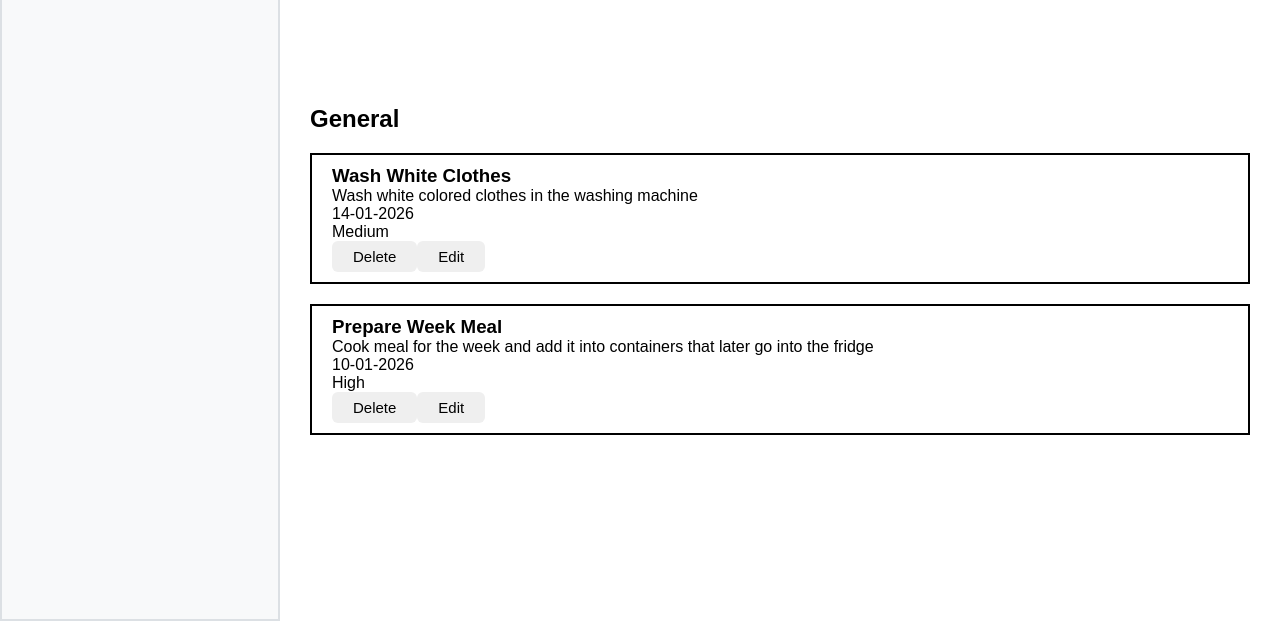
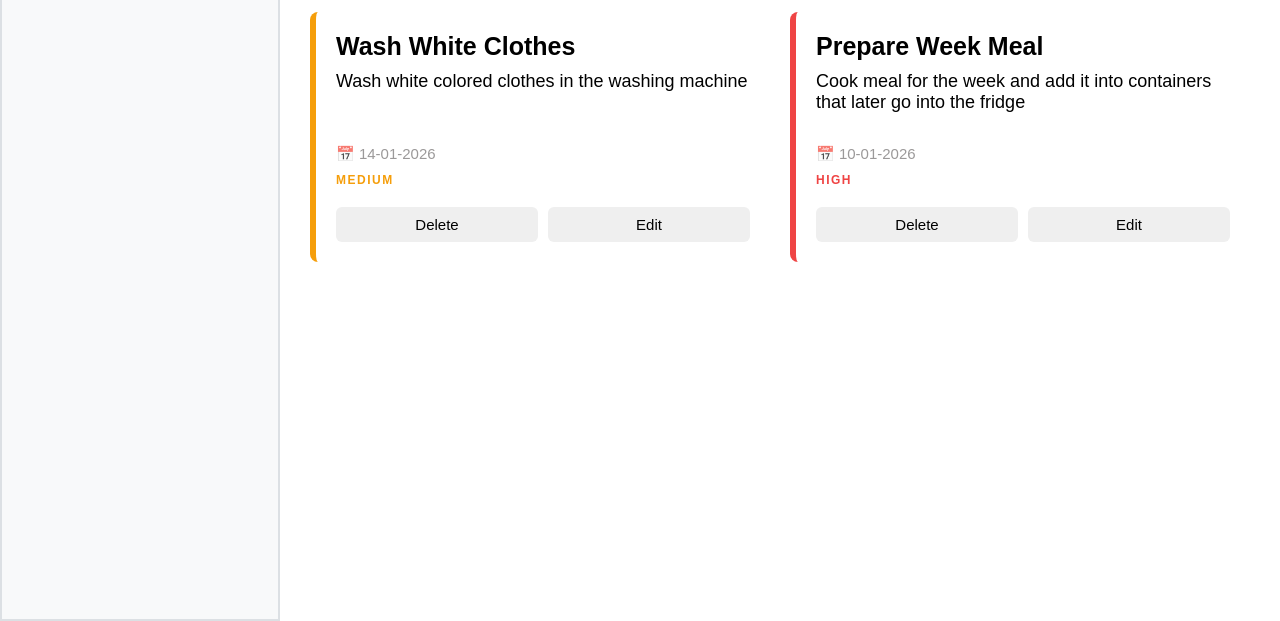
Before and after one commit to vbenedeto/todo-list, a website built with webpack: page src/template.html in a window 1280 px wide. Shown: the part 179-800 px from the top of the page. Built offline with nearby package versions, Linux system fonts and the light colour scheme.

Commit message:
Style Todo Grid and Cards elements

```diff
--- a/src/displayController.js
+++ b/src/displayController.js
@@ -39,33 +39,65 @@ export function renderProjects({ projects, activeProject, onSelect, onDelete })
   return projects;
 }
 
+function renderEmtpyState(container, message) {
+  const emptyMessage = document.createElement("div");
+  emptyMessage.classList.add("todo-grid__empty-state");
+  emptyMessage.textContent = message;
+  container.appendChild(emptyMessage);
+}
+
 export function renderTodos(project, onDelete, onEdit) {
-  const todoContainer = document.getElementById("todos-display");
-  todoContainer.textContent = "";
+  const projectTitle = document.querySelector(".project-title");
+  const todoGridContainer = document.querySelector(".todo-grid");
+  todoGridContainer.textContent = "";
 
   if (!project) {
-    todoContainer.innerHTML = "<h2>No projects left! Add one to start.</h2>";
-
+    projectTitle.textContent = "Get Startet!";
+    renderEmtpyState(todoGridContainer, "No projects left! Add one to start.")
     return;
   }
 
-  const projectTitle = document.createElement("h2");
   projectTitle.textContent = project.name;
-  todoContainer.appendChild(projectTitle);
+
+  if (project.todos.length === 0){
+    renderEmtpyState(todoGridContainer, "This project is empty. Time to add some tasks!");
+    return;
+  }
 
   project.todos.forEach((todo) => {
     const todoCard = document.createElement("div");
     todoCard.classList.add("todo-card");
+    todoCard.dataset.priority = todo.priority;
 
-    const displayDate = format(parseISO(todo.dueDate), "dd-MM-yyyy");
+    const todoTitle = document.createElement("h3");
+    todoTitle.textContent = todo.title;
+    todoTitle.classList.add("todo-card__title");
 
-    todoCard.innerHTML = `<h3>${todo.title}</h3> <p>${todo.description}</p> <p>${displayDate}</p> <p>${todo.priority}</p>`;
+    const todoDescription = document.createElement("p");
+    todoDescription.textContent = todo.description;
+    todoDescription.classList.add("todo-card__description");
+
+    const todoDueDate = document.createElement("p");
+    const formatedDate = format(parseISO(todo.dueDate), "dd-MM-yyyy");
+    todoDueDate.innerHTML = `📅 ${formatedDate}`;
+    todoDueDate.classList.add("todo-card__date")
+
+    const todoPriority = document.createElement("p");
+    todoPriority.textContent = todo.priority;
+    todoPriority.classList.add("todo-card__priority");
 
     const deleteTodoBtn = document.createElement("button");
     deleteTodoBtn.textContent = "Delete";
+    deleteTodoBtn.classList.add("todo-card__delete");
 
     const editTodoBtn = document.createElement("button");
     editTodoBtn.textContent = "Edit";
+    editTodoBtn.classList.add("todo-card__edit");
+
+    const actionBtnsContainer = document.createElement("div");
+    actionBtnsContainer.appendChild(deleteTodoBtn);
+    actionBtnsContainer.appendChild(editTodoBtn);
+    actionBtnsContainer.classList.add("todo-card__actions");
 
     deleteTodoBtn.addEventListener("click", () => {
       onDelete(todo.id);
@@ -75,9 +107,12 @@ export function renderTodos(project, onDelete, onEdit) {
       onEdit(todo);
     })
 
-    todoCard.appendChild(deleteTodoBtn);
-    todoCard.appendChild(editTodoBtn);
-    todoContainer.appendChild(todoCard);
+    todoCard.appendChild(todoTitle);
+    todoCard.appendChild(todoDescription);
+    todoCard.appendChild(todoDueDate);
+    todoCard.appendChild(todoPriority);
+    todoCard.appendChild(actionBtnsContainer);
+    todoGridContainer.appendChild(todoCard);
   });
 }
 
--- a/src/styles.css
+++ b/src/styles.css
@@ -86,7 +86,8 @@ header {
   flex-direction: column;
   gap: 30px;
   padding: 30px 20px;
-  border: 2px solid #dce0e4;;
+  border: 2px solid #dce0e4;
+  ;
   background-color: var(--bg-sidebar);
 }
 
@@ -155,15 +156,114 @@ header {
 }
 
 /* TODOS */
+
 #todos-display {
-  display: flex;
-  flex-direction: column;
+  padding: 30px;
+}
+
+.project-title {
+  font-size: 30px;
+  padding-bottom: 30px;
+  text-transform: capitalize;
+}
+
+.todo-grid {
+  display: grid;
+  grid-template-columns: repeat(auto-fill, minmax(400px, 1fr));
   gap: 20px;
-  padding: 30px;
-  align-self: center;
+  width: 100%;
+}
+
+.todo-grid__empty-state {
+  font-size: 20px;
+  color: #53575f;
 }
 
 .todo-card {
-  border: 2px solid black;
-  padding: 10px 20px;
+  display: flex;
+  flex-direction: column;
+  justify-content: space-between;
+  min-height: 250px;
+  border-radius: 8px;
+  padding: 20px;
+  transition: transform 0.2s, box-shadow 0.2s;
+  gap: 10px;
 }
+
+.todo-card:hover {
+  transform: translateY(-5px);
+  box-shadow: 0 10px 20px rgba(0, 0, 0, 0.1);
+  cursor: pointer;
+}
+
+.todo-card__title {
+  font-size: 25px;
+}
+
+.todo-card__description {
+  flex-grow: 1;
+  margin-bottom: 10px;
+  font-size: 18px;
+}
+
+.todo-card__date {
+  color: rgb(113, 110, 110);
+  font-size: 15px;
+  opacity: 0.7;
+}
+
+.todo-card__priority {
+  font-weight: bold;
+  text-transform: uppercase;
+  font-size: 12px;
+  letter-spacing: 1.5px;
+}
+
+.todo-card[data-priority="High"] .todo-card__priority {
+  color: #ef4444;
+}
+
+.todo-card[data-priority="High"] {
+  border-left: 6px solid #ef4444;
+}
+
+.todo-card[data-priority="Medium"] .todo-card__priority {
+  color: #f59e0b;
+}
+
+.todo-card[data-priority="Medium"] {
+  border-left: 6px solid #f59e0b;
+}
+
+.todo-card[data-priority="Low"] .todo-card__priority {
+  color: #10b981;
+}
+
+.todo-card[data-priority="Low"] {
+  border-left: 6px solid #10b981;
+}
+
+.todo-card__actions {
+  display: flex;
+  gap: 10px;
+  margin-top: 10px;
+}
+
+.todo-card__actions button {
+  flex: 1;
+  padding: 8px;
+}
+
+.todo-card__delete:hover {
+  background-color: #f9fafb;
+  color: #dc2626;
+  box-shadow: 0 2px 5px rgba(0, 0, 0, 0.05);
+  transform: translateY(-2px);
+}
+
+.todo-card__edit:hover {
+  background-color: #f9fafb;
+  color: #0284c7;
+  box-shadow: 0 2px 5px rgba(0, 0, 0, 0.05);
+  transform: translateY(-2px);
+}
--- a/src/template.html
+++ b/src/template.html
@@ -75,8 +75,8 @@
           <label for="project-name-input" class="project-form__label">
             New Project Name
           </label>
-          <input type="text" id="project-name-input" class="project-form__input"
-          placeholder="e.g. Vacation Plans" required>
+          <input type="text" id="project-name-input" class="project-form__input" placeholder="e.g. Vacation Plans"
+            required>
         </div>
 
         <div class="project-form__actions">
@@ -87,7 +87,12 @@
       </form>
     </dialog>
 
-    <main id="todos-display"></main>
+    <main id="todos-display">
+      <h2 class="project-title"></h2>
+
+      <div class="todo-grid">
+      </div>
+    </main>
   </div>
 </body>
 
```
